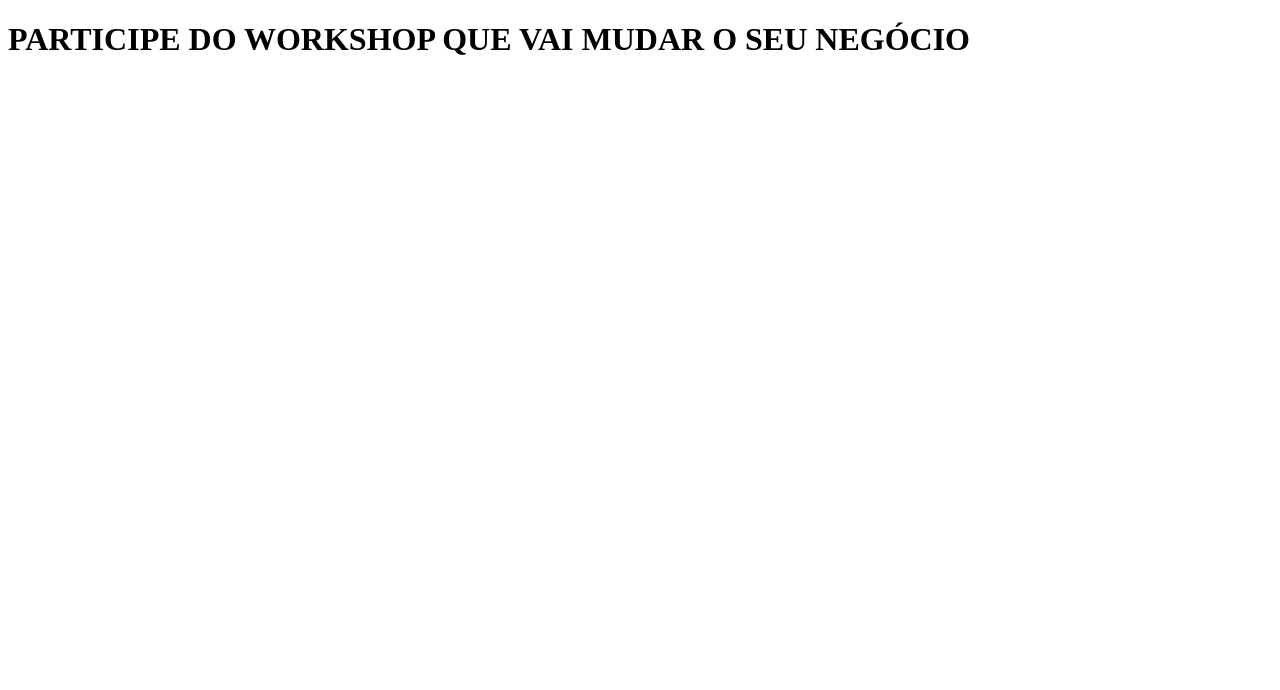
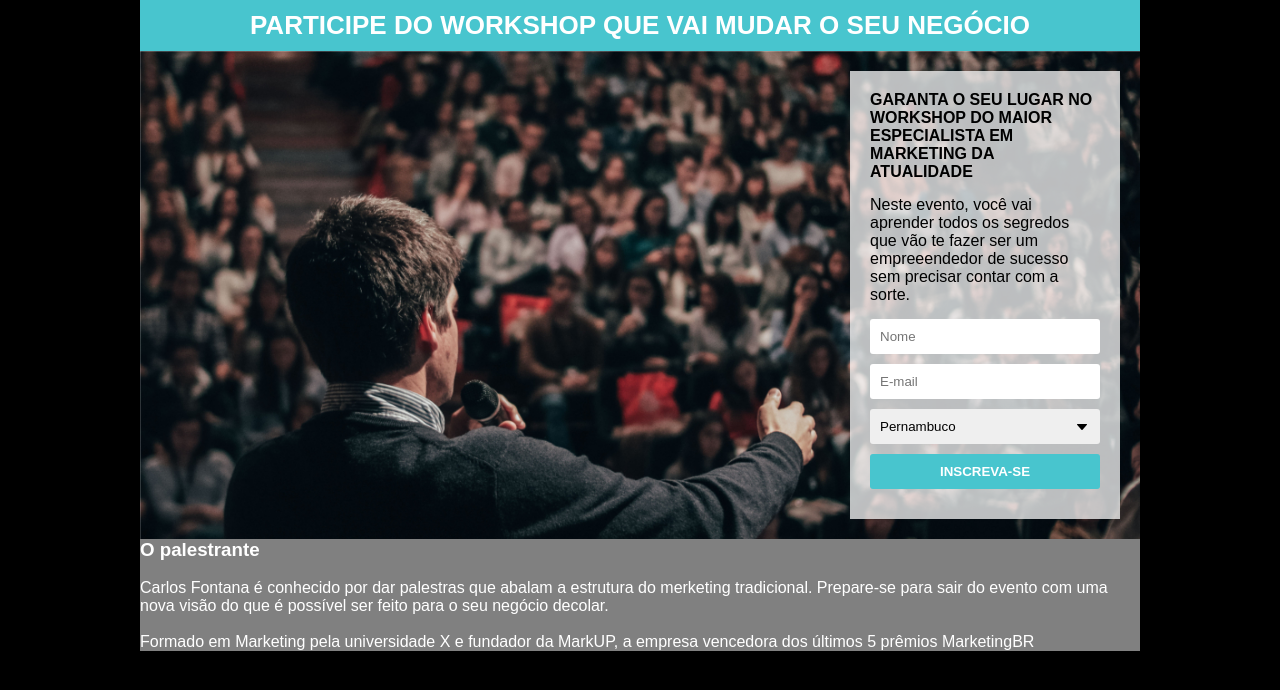
Before and after one commit to CaiofLuna/Pagina-de-captura-para-palestra, a plain HTML site: page index.html in a window 1280 px wide. Drawn offline with Linux system fonts and the light colour scheme.

Commit message:
Projeto quase concluído
Já adicionei quase todo o estilo da página, faltando apenas a foto do palestrante e editar o método do formulário de captura. Falta também linkar o e-mail capturado com um serviço de envio automático.

```diff
--- a/assets/style.css
+++ b/assets/style.css
@@ -0,0 +1,81 @@
+*{
+    margin: 0;
+    padding: 0;
+}
+
+.container{
+    max-width: 1000px;
+    height: 100%;
+    margin: auto;
+}
+
+body{
+    font-family: Arial, Helvetica, sans-serif;
+    background-color: black;
+}
+
+header{
+    background-color: #48c5ce;
+    text-align: center;
+    color: white;
+    padding: 10px;
+}
+
+.title{
+    font-size: 26px;
+}
+
+section{
+    color: black;
+    background-image: url(./images/people.jpg);
+    background-size: cover;
+    overflow: hidden;
+    padding: 20px;
+}
+
+.formcontainer{
+    max-width: 230px;
+    background-color: #ffffffbb;
+    padding: 20px;
+    float: right;
+}
+
+h2{
+    font-size: 16px;
+    font-weight: 800px;
+}
+
+.mb{
+    margin-bottom: 15px;
+}
+
+input, select{
+    width: 100%;
+    box-sizing: border-box;
+    padding: 10px;
+    border: none;
+    margin-bottom: 10px;
+    border-radius: 3px;
+    outline: none;
+
+}
+
+input[type="submit"]{
+    background-color: #48c5ce;
+    color: white;
+    font-weight: bold;
+    cursor: pointer;
+}
+
+select{
+    appearance: none;
+    background-image: url(./images/arrow.jpg);
+    background-repeat: no-repeat;
+    background-position-x: calc(100% - 10px);
+    background-position-y: center;
+}
+
+footer{
+    background-color: gray;
+    color: white;
+}
--- a/index.html
+++ b/index.html
@@ -5,32 +5,53 @@
     <meta name="viewport" content="width=device-width, initial-scale=1.0">
     <link rel="icon" href="./assets/images/ico.png" type="image/png">
     <title>Workshop</title>
-    <link rel="stylesheet" href="">
+    <link rel="stylesheet" href="./assets/style.css">
 </head>
 <body>
 
+<div class="container">
         <header>
             <h1 class="title">PARTICIPE DO WORKSHOP QUE VAI MUDAR O SEU NEGÓCIO</h1>
         </header>
 
         <main>
+            <section>
+                <div class="formcontainer">
 
+                    <h2 class="mb">GARANTA O SEU LUGAR NO WORKSHOP DO MAIOR ESPECIALISTA EM MARKETING DA ATUALIDADE</h2>
+                    <p class="mb">Neste evento, você vai aprender todos os segredos que vão te fazer ser um empreeendedor de sucesso sem precisar contar com a sorte.</p>
 
+                <form action="get">
 
+                    <input id="name" name="name" type="text" placeholder="Nome">
+                    <input id="email" name="email" type="text" placeholder="E-mail">
+
+                    <select name="place" id="estado">
+                        <option value="sp">São Paulo</option>
+                        <option value="pe" selected>Pernambuco</option>
+                        <option value="rj">Rio de Janeiro</option>
+                    </select>
+
+                    <input type="submit" value="INSCREVA-SE">
+
+                </form>
+
+                </div>
+            </section>
         </main>
 
         <footer>
             <!-- <img src="./assets/images/face.jpg" alt="foto do palestrante"> -->
             <article>
 
-                <h3></h3>
-
-                <p></p>
-
-                <p></p>
+                    <h3>O palestrante</h3>
+                    <br>
+                    <p>Carlos Fontana é conhecido por dar palestras que abalam a estrutura do merketing tradicional. Prepare-se para sair do evento com uma nova visão do que é possível ser feito para o seu negócio decolar.</p>
+                    <br>
+                    <p>Formado em Marketing pela universidade X e fundador da MarkUP, a empresa vencedora dos últimos 5 prêmios MarketingBR</p>
 
             </article>
         </footer>
-
+</div>
 </body>
 </html>
```
Lines whose indentation alone changed are shown as unchanged.
